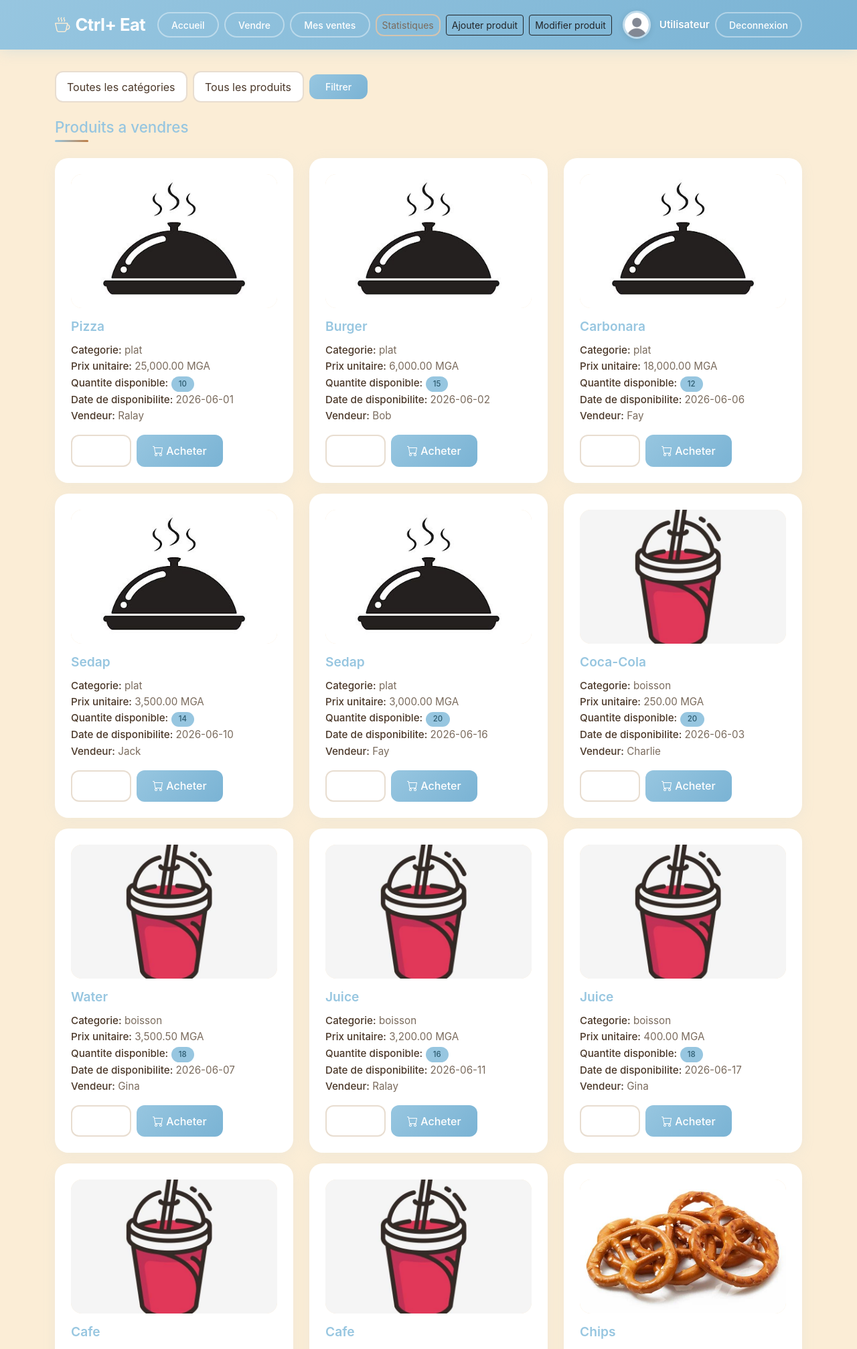
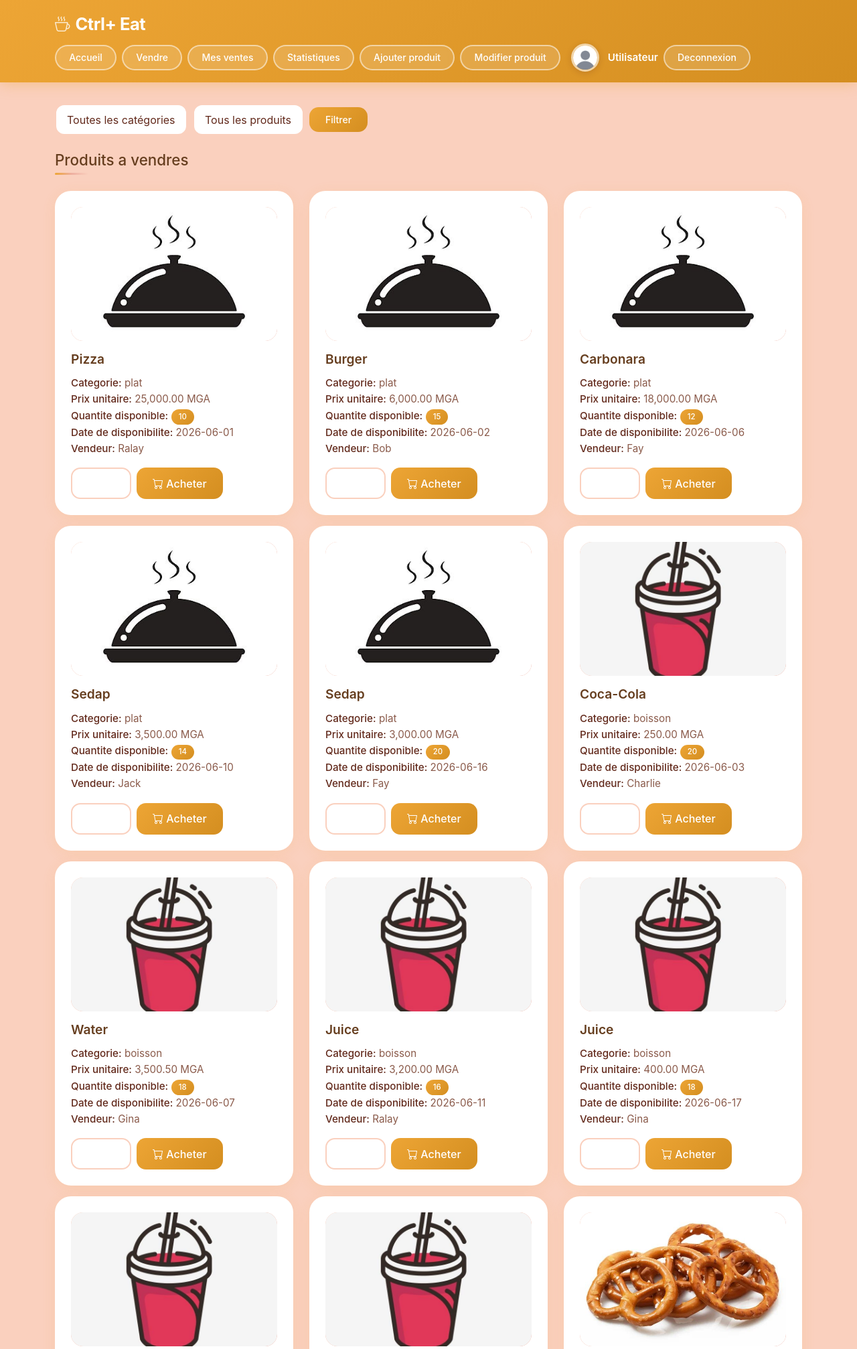
Before and after one commit to princessteph/projetbe, a PHP site: page /vraie/accueil.php in a window 1280 px wide. Shown: the top 2014 px of the page at 67% size. Run offline with PHP 8.4, Linux system fonts and the light colour scheme; the visitor is signed in with stand-in values (Sample User, id 1); data comes from the database, SQL or seed files in the repository.

Commit message:
Update style.css

```diff
--- a/pages/assets/style.css
+++ b/pages/assets/style.css
@@ -12,17 +13,17 @@
 
 body {
     font-family: -apple-system, BlinkMacSystemFont, 'Segoe UI', Roboto, 'Helvetica Neue', Arial, sans-serif;
-    background-color: #FBEDD6;
-    color: #4a3728;
+    background-color: #FAD0BE;
+    color: #62291B;
     min-height: 100vh;
     line-height: 1.6;
 }
 
 /* === HEADER === */
 .site-header {
-    background: linear-gradient(135deg, #97C6E0 0%, #7ab3d4 100%);
+    background: linear-gradient(135deg, #EDA535 0%, #d48e20 100%);
     padding: 1rem 0;
-    box-shadow: 0 2px 20px rgba(151, 198, 224, 0.3);
+    box-shadow: 0 2px 20px rgba(237, 165, 53, 0.4);
     position: sticky;
     top: 0;
     z-index: 1000;
@@ -59,67 +60,85 @@
     height: 42px;
     border-radius: 50%;
     object-fit: cover;
-    border: 3px solid rgba(255, 255, 255, 0.5);
-    box-shadow: 0 2px 10px rgba(0, 0, 0, 0.1);
+    border: 3px solid rgba(255, 255, 255, 0.6);
+    box-shadow: 0 2px 10px rgba(98, 41, 27, 0.2);
     transition: all 0.3s ease;
 }
 
 .user-avatar:hover {
     transform: scale(1.1);
-    border-color: #FBEDD6;
+    border-color: #EEAFA0;
 }
 
 .user-name {
     color: #fff;
     font-weight: 600;
     font-size: 0.95rem;
-    text-shadow: 0 1px 3px rgba(0, 0, 0, 0.1);
 }
 
 /* === NAVIGATION BUTTONS === */
 .site-header .btn-outline-primary,
 .site-header .btn-outline-success,
 .site-header .btn-outline-info,
-.site-header .btn-outline-danger {
-    border: 2px solid rgba(255, 255, 255, 0.4);
+.site-header .btn-outline-danger,
+.site-header .btn-outline-secondary,
+.site-header .btn-outline-dark {
+    border: 2px solid rgba(255, 255, 255, 0.5);
     color: #fff;
-    background: transparent;
+    background: rgba(255, 255, 255, 0.15);
     font-weight: 500;
     padding: 0.4rem 1.2rem;
     border-radius: 25px;
     transition: all 0.3s ease;
+    backdrop-filter: blur(5px);
 }
 
 .site-header .btn-outline-primary:hover {
-    background: #FBEDD6;
-    border-color: #FBEDD6;
-    color: #BF7E46;
+    background: #FAD0BE;
+    border-color: #FAD0BE;
+    color: #62291B;
     transform: translateY(-2px);
-    box-shadow: 0 4px 15px rgba(251, 237, 214, 0.3);
+    box-shadow: 0 4px 15px rgba(250, 208, 190, 0.4);
 }
 
 .site-header .btn-outline-success:hover {
-    background: #7fb069;
-    border-color: #7fb069;
-    color: #fff;
+    background: #EEAFA0;
+    border-color: #EEAFA0;
+    color: #62291B;
     transform: translateY(-2px);
-    box-shadow: 0 4px 15px rgba(127, 176, 105, 0.3);
+    box-shadow: 0 4px 15px rgba(238, 175, 160, 0.4);
 }
 
 .site-header .btn-outline-info:hover {
-    background: #FBEDD6;
-    border-color: #FBEDD6;
-    color: #BF7E46;
+    background: #fff;
+    border-color: #fff;
+    color: #62291B;
     transform: translateY(-2px);
-    box-shadow: 0 4px 15px rgba(251, 237, 214, 0.3);
+    box-shadow: 0 4px 15px rgba(255, 255, 255, 0.3);
 }
 
 .site-header .btn-outline-danger:hover {
-    background: #e07a5f;
-    border-color: #e07a5f;
-    color: #fff;
+    background: #663E1F;
+    border-color: #663E1F;
+    color: #FAD0BE;
     transform: translateY(-2px);
-    box-shadow: 0 4px 15px rgba(224, 122, 95, 0.3);
+    box-shadow: 0 4px 15px rgba(102, 62, 31, 0.4);
+}
+
+.site-header .btn-outline-secondary:hover {
+    background: #62291B;
+    border-color: #62291B;
+    color: #FAD0BE;
+    transform: translateY(-2px);
+    box-shadow: 0 4px 15px rgba(98, 41, 27, 0.3);
+}
+
+.site-header .btn-outline-dark:hover {
+    background: #fff;
+    border-color: #fff;
+    color: #62291B;
+    transform: translateY(-2px);
+    box-shadow: 0 4px 15px rgba(255, 255, 255, 0.3);
 }
 
 /* === MAIN CONTENT === */
@@ -132,15 +151,15 @@
 .card {
     background: #fff;
     border: none;
-    border-radius: 20px;
-    box-shadow: 0 4px 20px rgba(151, 198, 224, 0.1);
+    border-radius: 24px;
+    box-shadow: 0 4px 20px rgba(237, 165, 53, 0.12);
     transition: all 0.3s ease;
     overflow: hidden;
 }
 
 .card:hover {
     transform: translateY(-5px);
-    box-shadow: 0 12px 40px rgba(151, 198, 224, 0.2);
+    box-shadow: 0 12px 40px rgba(237, 165, 53, 0.2);
 }
 
 .card-body {
@@ -148,26 +167,26 @@
 }
 
 .card-title {
-    color: #97C6E0;
+    color: #663E1F;
     font-weight: 600;
     font-size: 1.2rem;
     margin-bottom: 0.75rem;
 }
 
 .card-text {
-    color: #7a6b5d;
+    color: #8a5a4a;
     font-size: 0.95rem;
 }
 
 .card-text strong {
-    color: #4a3728;
+    color: #62291B;
     font-weight: 500;
 }
 
 /* === BADGES === */
 .badge.bg-success {
-    background: #97C6E0 !important;
-    color: #2c5a6e;
+    background: linear-gradient(135deg, #EDA535 0%, #d48e20 100%) !important;
+    color: #fff;
     font-weight: 500;
     padding: 0.35rem 0.7rem;
     border-radius: 12px;
@@ -175,64 +194,83 @@
 
 /* === BUTTONS === */
 .btn-primary {
-    background: linear-gradient(135deg, #97C6E0 0%, #7ab3d4 100%);
+    background: linear-gradient(135deg, #EDA535 0%, #d48e20 100%);
     border: none;
-    border-radius: 12px;
+    border-radius: 14px;
     padding: 0.5rem 1.5rem;
     font-weight: 500;
+    color: #fff;
     transition: all 0.3s ease;
 }
 
 .btn-primary:hover {
-    background: linear-gradient(135deg, #7ab3d4 0%, #5fa0c4 100%);
+    background: linear-gradient(135deg, #d48e20 0%, #EDA535 100%);
     transform: translateY(-2px);
-    box-shadow: 0 6px 20px rgba(151, 198, 224, 0.3);
+    box-shadow: 0 6px 20px rgba(237, 165, 53, 0.4);
+    color: #fff;
 }
 
 .btn-outline-secondary {
-    border: 2px solid #d4c4b0;
-    color: #7a6b5d;
-    border-radius: 12px;
+    border: 2px solid #EEAFA0;
+    color: #8a5a4a;
+    border-radius: 14px;
     transition: all 0.3s ease;
 }
 
 .btn-outline-secondary:hover {
-    background: #FBEDD6;
-    border-color: #97C6E0;
-    color: #97C6E0;
+    background: #FAD0BE;
+    border-color: #FAD0BE;
+    color: #62291B;
 }
 
 .btn-danger {
-    background: #e07a5f;
+    background: linear-gradient(135deg, #663E1F 0%, #4a2a15 100%);
     border: none;
-    border-radius: 12px;
+    border-radius: 14px;
+    color: #FAD0BE;
     transition: all 0.3s ease;
 }
 
 .btn-danger:hover {
-    background: #c96a52;
+    background: linear-gradient(135deg, #4a2a15 0%, #663E1F 100%);
     transform: translateY(-2px);
-    box-shadow: 0 6px 20px rgba(224, 122, 95, 0.3);
+    box-shadow: 0 6px 20px rgba(102, 62, 31, 0.4);
+    color: #FAD0BE;
+}
+
+.btn-dark {
+    background: linear-gradient(135deg, #62291B 0%, #4a1f14 100%);
+    border: none;
+    border-radius: 14px;
+    color: #FAD0BE;
+    transition: all 0.3s ease;
+}
+
+.btn-dark:hover {
+    background: linear-gradient(135deg, #4a1f14 0%, #62291B 100%);
+    transform: translateY(-2px);
+    box-shadow: 0 6px 20px rgba(98, 41, 27, 0.3);
+    color: #FAD0BE;
 }
 
 /* === FORM CONTROLS === */
 .form-control, .form-select {
-    border: 2px solid #e8ddd0;
-    border-radius: 12px;
+    border: 2px solid #FAD0BE;
+    border-radius: 14px;
     padding: 0.6rem 1rem;
     background: #fff;
-    color: #4a3728;
+    color: #62291B;
     transition: all 0.3s ease;
 }
 
 .form-control:focus, .form-select:focus {
-    border-color: #97C6E0;
-    box-shadow: 0 0 0 3px rgba(151, 198, 224, 0.15);
+    border-color: #EDA535;
+    box-shadow: 0 0 0 3px rgba(237, 165, 53, 0.2);
     background: #fff;
 }
 
 .form-label {
-    color: #5a4a3a;
+    color: #663E1F;
     font-weight: 500;
     margin-bottom: 0.4rem;
 }
@@ -282,24 +319,24 @@
 
 .table tbody td {
     padding: 1rem;
-    border-color: #f0e6d8;
-    color: #5a4a3a;
+    border-color: #f5e0d5;
+    color: #663E1F;
 }
 
 .table-striped tbody tr:nth-child(odd) {
-    background: rgba(151, 198, 224, 0.08);
+    background: rgba(237, 165, 53, 0.08);
 }
 
 /* === FOOTER === */
 footer {
-    background: #fff !important;
-    border-top: 1px solid #f0e6d8 !important;
-    color: #a09080 !important;
+    background: #663E1F !important;
+    border-top: none !important;
+    color: #FAD0BE !important;
 }
 
 /* === TYPOGRAPHY === */
 h1, h2, h3, h4, h5, h6 {
-    color: #4a3728;
+    color: #62291B;
     font-weight: 600;
 }
 
@@ -308,7 +345,7 @@
 }
 
 h2.h4 {
-    color: #97C6E0;
+    color: #663E1F;
     font-size: 1.4rem;
     margin-bottom: 1.5rem;
     position: relative;
@@ -322,13 +359,13 @@
     left: 0;
     width: 50px;
     height: 3px;
-    background: linear-gradient(90deg, #97C6E0, #BF7E46);
+    background: linear-gradient(90deg, #EDA535, #EEAFA0, #FAD0BE);
     border-radius: 3px;
 }
 
 /* === RUPTURE DE STOCK === */
 .text-danger {
-    color: #e07a5f !important;
+    color: #a03020 !important;
     font-weight: 500;
     font-size: 0.9rem;
     margin-top: 0.5rem;
@@ -361,16 +398,16 @@
 }
 
 ::-webkit-scrollbar-track {
-    background: #FBEDD6;
+    background: #FAD0BE;
 }
 
 ::-webkit-scrollbar-thumb {
-    background: #97C6E0;
+    background: #EDA535;
     border-radius: 4px;
 }
 
 ::-webkit-scrollbar-thumb:hover {
-    background: #7ab3d4;
+    background: #d48e20;
 }
 
 /* === ANIMATIONS === */
@@ -393,13 +430,13 @@
 .row .col-md-4:nth-child(2) .card { animation-delay: 0.2s; }
 .row .col-md-4:nth-child(3) .card { animation-delay: 0.3s; }
 
-
+/* === PRODUCT IMAGE === */
 .product-image-wrapper {
     width: 100%;
     height: 200px;
     overflow: hidden;
-    border-radius: 16px;
-    background: #FBEDD6;
+    border-radius: 18px;
+    background: linear-gradient(135deg, #FAD0BE 0%, #EEAFA0 100%);
     display: flex;
     align-items: center;
     justify-content: center;
@@ -409,5 +446,34 @@
     width: 100%;
     height: 100%;
     object-fit: cover;
-    border-radius: 16px;
+    border-radius: 18px;
 }
+
+/* === LOGIN & INSCRIPTION CARDS === */
+.card.shadow-sm {
+    border-radius: 24px;
+    box-shadow: 0 8px 32px rgba(237, 165, 53, 0.15) !important;
+}
+
+/* === STATISTIQUES === */
+.stat-card {
+    background: linear-gradient(135deg, #fff 0%, #fff8f5 100%);
+    border-radius: 20px;
+    padding: 1.5rem;
+    box-shadow: 0 4px 20px rgba(237, 165, 53, 0.1);
+    transition: all 0.3s ease;
+}
+
+.stat-card:hover {
+    transform: translateY(-3px);
+    box-shadow: 0 8px 30px rgba(237, 165, 53, 0.2);
+}
+
+.stat-number {
+    font-size: 2rem;
+    font-weight: 700;
+    background: linear-gradient(135deg, #EDA535 0%, #d48e20 100%);
+    -webkit-background-clip: text;
+    -webkit-text-fill-color: transparent;
+    background-clip: text;
+}
```
Also changed, not shown: other parts of pages/assets/style.css (+17 -17 lines).
